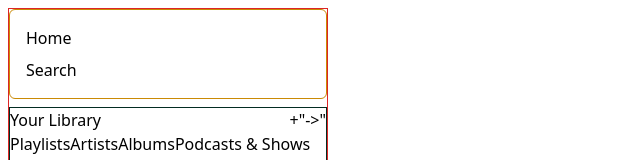
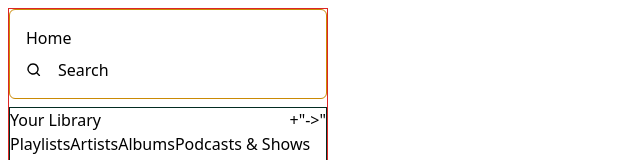
Before and after one commit to tanerijun/lilac, a Nuxt app: page / in a window 1280 px wide. Shown: the top 160 px of the page, without its empty margins (0-640 px from the left). Built offline with nearby package versions, Linux system fonts and the light colour scheme.

Commit message:
Add some icons

```diff
--- /dev/null
+++ b/components/IconSearch.vue
@@ -0,0 +1,24 @@
+<template>
+  <svg
+    xmlns="http://www.w3.org/2000/svg"
+    width="1em"
+    height="1em"
+    viewBox="0 0 24 24"
+  >
+    <g fill="none" fillRule="evenodd">
+      <path
+        d="M24 0v24H0V0h24ZM12.593 23.258l-.011.002l-.071.035l-.02.004l-.014-.004l-.071-.035c-.01-.004-.019-.001-.024.005l-.004.01l-.017.428l.005.02l.01.013l.104.074l.015.004l.012-.004l.104-.074l.012-.016l.004-.017l-.017-.427c-.002-.01-.009-.017-.017-.018Zm.265-.113l-.013.002l-.185.093l-.01.01l-.003.011l.018.43l.005.012l.008.007l.201.093c.012.004.023 0 .029-.008l.004-.014l-.034-.614c-.003-.012-.01-.02-.02-.022Zm-.715.002a.023.023 0 0 0-.027.006l-.006.014l-.034.614c0 .012.007.02.017.024l.015-.002l.201-.093l.01-.008l.004-.011l.017-.43l-.003-.012l-.01-.01l-.184-.092Z"
+      ></path>
+      <path
+        fill="currentColor"
+        d="M10.5 2a8.5 8.5 0 1 0 5.262 15.176l3.652 3.652a1 1 0 0 0 1.414-1.414l-3.652-3.652A8.5 8.5 0 0 0 10.5 2ZM4 10.5a6.5 6.5 0 1 1 13 0a6.5 6.5 0 0 1-13 0Z"
+      ></path>
+    </g>
+  </svg>
+</template>
+
+<script lang="ts">
+  export default {
+    name: "MingcuteSearchLine",
+  }
+</script>
--- /dev/null
+++ b/components/IconSearchFilled.vue
@@ -0,0 +1,22 @@
+<template>
+  <svg
+    xmlns="http://www.w3.org/2000/svg"
+    width="1em"
+    height="1em"
+    viewBox="0 0 24 24"
+  >
+    <g fill="none">
+      <path d="M0 0h24v24H0z"></path>
+      <path
+        fill="currentColor"
+        d="M10.5 2a8.5 8.5 0 0 1 6.676 13.762l3.652 3.652a1 1 0 0 1-1.414 1.414l-3.652-3.652A8.5 8.5 0 1 1 10.5 2Zm0 2a6.5 6.5 0 1 0 0 13a6.5 6.5 0 0 0 0-13Zm0 1a5.5 5.5 0 1 1 0 11a5.5 5.5 0 0 1 0-11Z"
+      ></path>
+    </g>
+  </svg>
+</template>
+
+<script lang="ts">
+  export default {
+    name: "MingcuteSearchFill",
+  }
+</script>
--- a/components/Sidebar.vue
+++ b/components/Sidebar.vue
@@ -2,8 +2,13 @@
   <nav class="flex h-full w-[320px] flex-col gap-2 border border-red-600">
     <div class="rounded-md border border-yellow-600 p-4">
       <ul class="flex flex-col gap-2">
-        <li>Home</li>
-        <li>Search</li>
+        <li class="flex items-center gap-4">
+          <span>Home</span>
+        </li>
+        <li class="flex items-center gap-4">
+          <IconSearch />
+          <span>Search</span>
+        </li>
       </ul>
     </div>
     <div class="border border-emerald-950">
```
